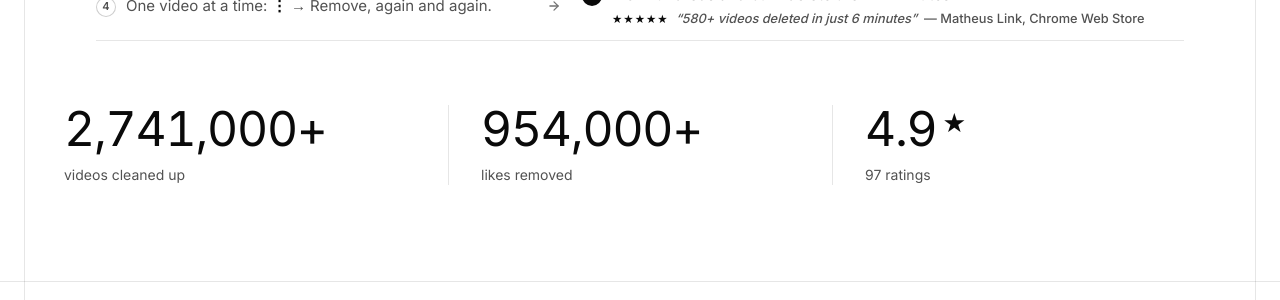
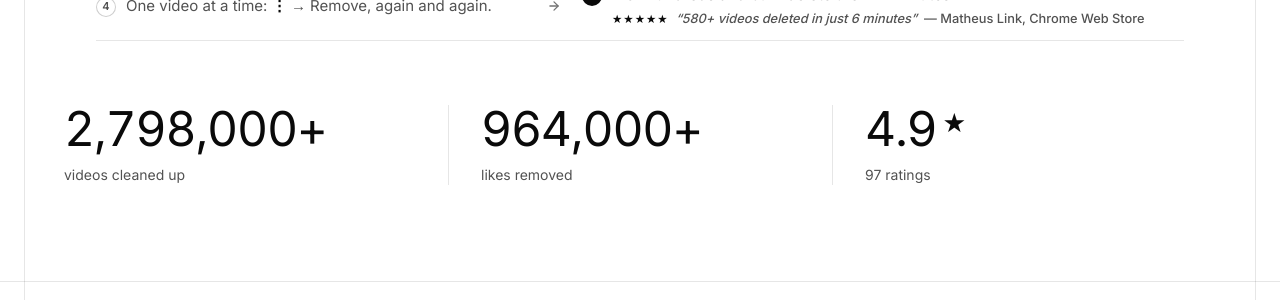
Before and after one commit to dominic-lam/tidywl-site, a Jekyll site: the page built from index.html, in a window 1280 px wide and 900 px high, scrolled down 868 px. Shown: the part 161-461 px from the top of the window. Built offline with Jekyll 4.4.1, drawn with Linux system fonts in a browser that asks for light colours.

Commit message:
chore: update usage totals (auto)

```diff
--- a/_data/usage.yml
+++ b/_data/usage.yml
@@ -5,10 +5,10 @@
 # Each *Raw is the unrounded value that counter's monotonic guard
 # compares against on the next run. One lastUpdated covers all three:
 # the run is all-or-nothing, so they always come from one response.
-deletedTotal: "2,741,000"
-deletedRaw: 2741288
-unlikedTotal: "954,000"
-unlikedRaw: 954520
-movedTotal: "343,000"
-movedRaw: 343752
-lastUpdated: "2026-11-08"
+deletedTotal: "2,798,000"
+deletedRaw: 2798236
+unlikedTotal: "964,000"
+unlikedRaw: 964355
+movedTotal: "352,000"
+movedRaw: 352904
+lastUpdated: "2026-11-09"
```
